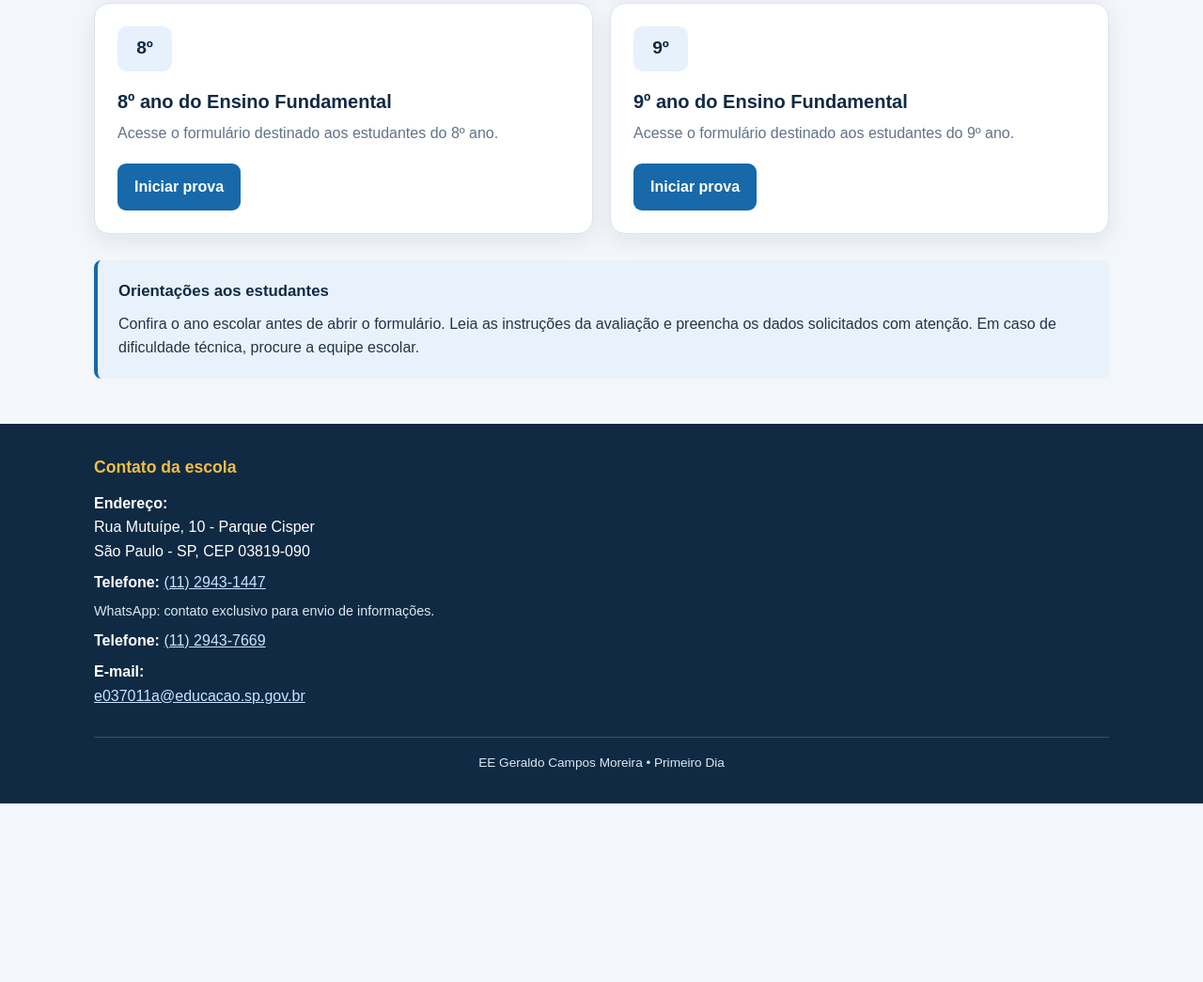
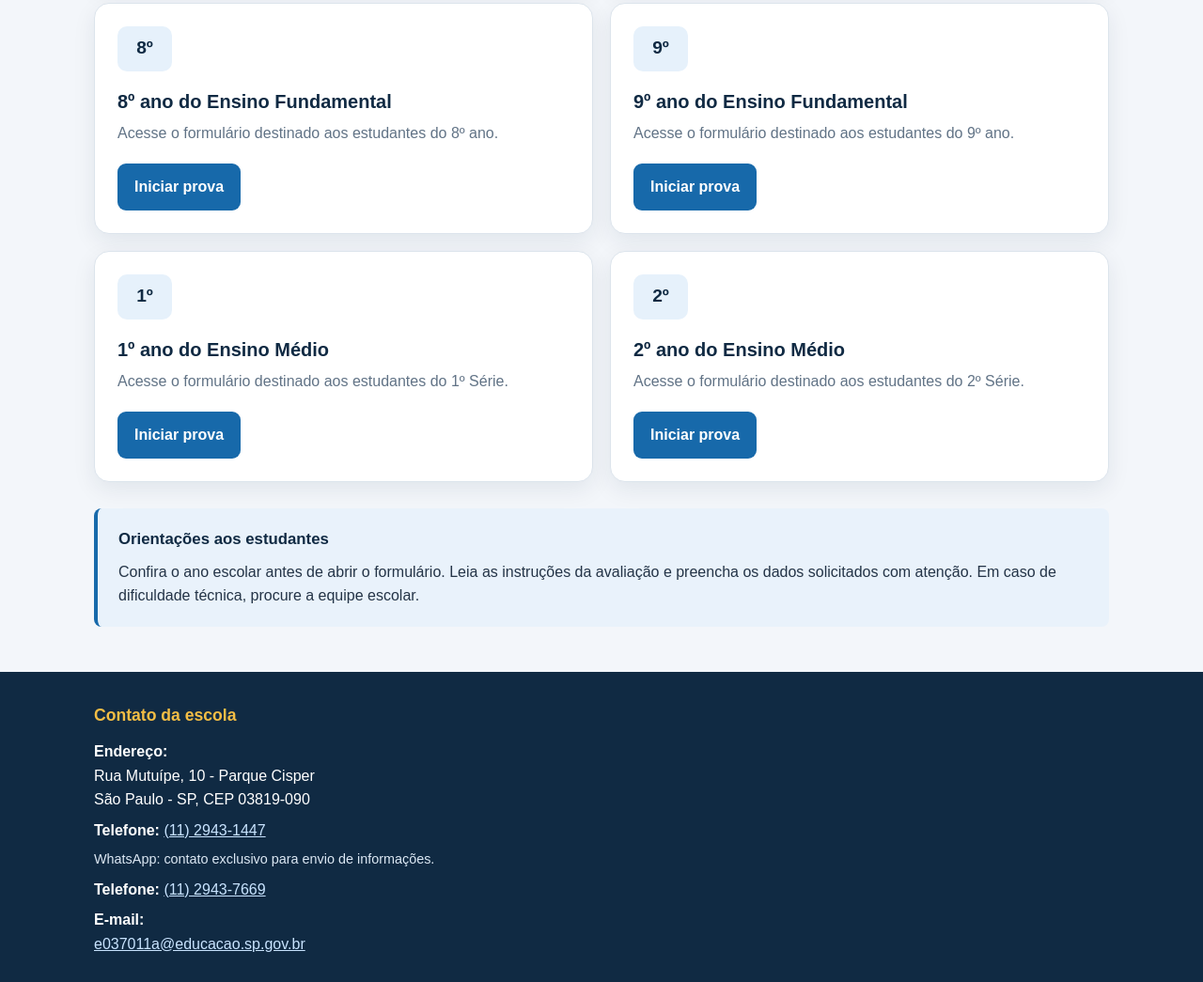
Before and after one commit to elvispresleyconceicao/SARESP-2026-EE-Geraldo-Campos-Moreira, a plain HTML site: page index.html in a window 1280 px wide. Shown: the part 710-1755 px from the top of the page at 94% size. Before the commit the page ends 1565 px from the top, so only its background shows below. Drawn offline with Linux system fonts and the light colour scheme.

Commit message:
Atualização de links.

```diff
--- a/index.html
+++ b/index.html
@@ -412,6 +412,36 @@
                     </a>
                 </article>
 
+                <article class="cartao">
+                    <span class="numero-turma">1º</span>
+                    <h3>1º ano do Ensino Médio</h3>
+                    <p>
+                        Acesse o formulário destinado aos estudantes do 1º Série.
+                    </p>
+                    <a
+                        class="botao"
+                        href="https://forms.cloud.microsoft/r/LxPXSqErns"
+                        target="_blank"
+                        rel="noopener noreferrer">
+                        Iniciar prova
+                    </a>
+                </article>
+
+                <article class="cartao">
+                    <span class="numero-turma">2º</span>
+                    <h3>2º ano do Ensino Médio</h3>
+                    <p>
+                        Acesse o formulário destinado aos estudantes do 2º Série.
+                    </p>
+                    <a
+                        class="botao"
+                        href="https://forms.cloud.microsoft/r/DsXWz10Rji"
+                        target="_blank"
+                        rel="noopener noreferrer">
+                        Iniciar prova
+                    </a>
+                </article>
+
             </div>
         </section>
 
```
